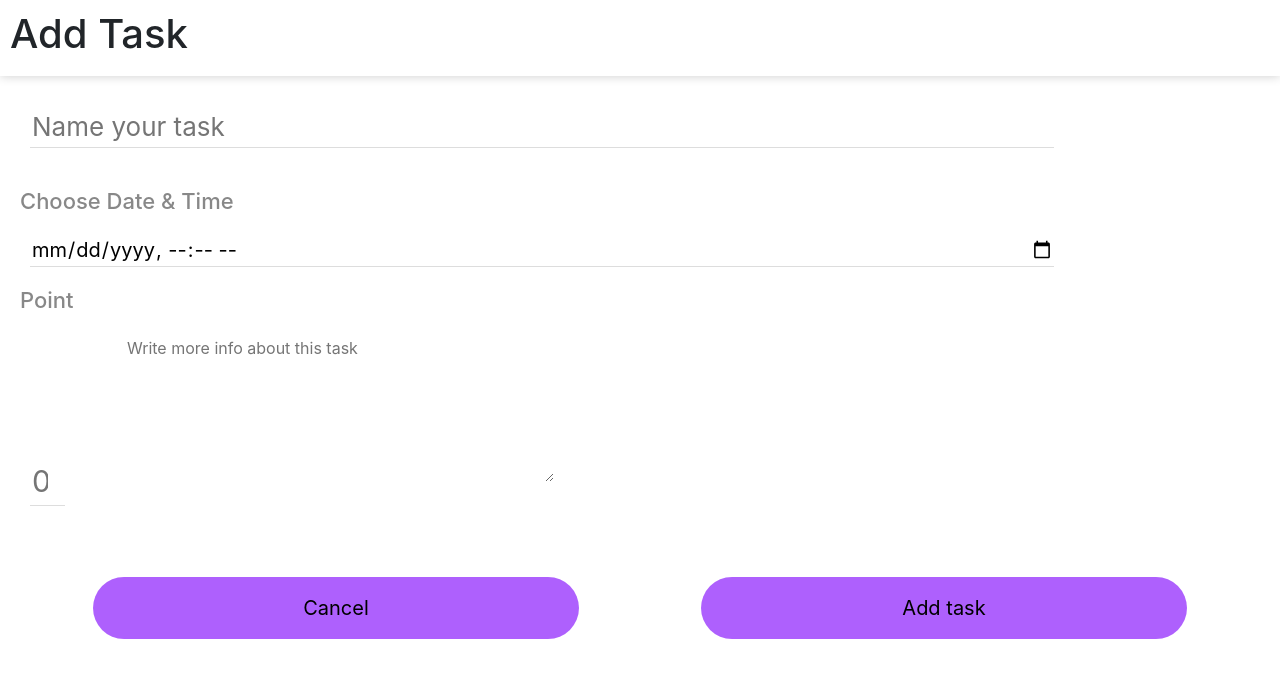
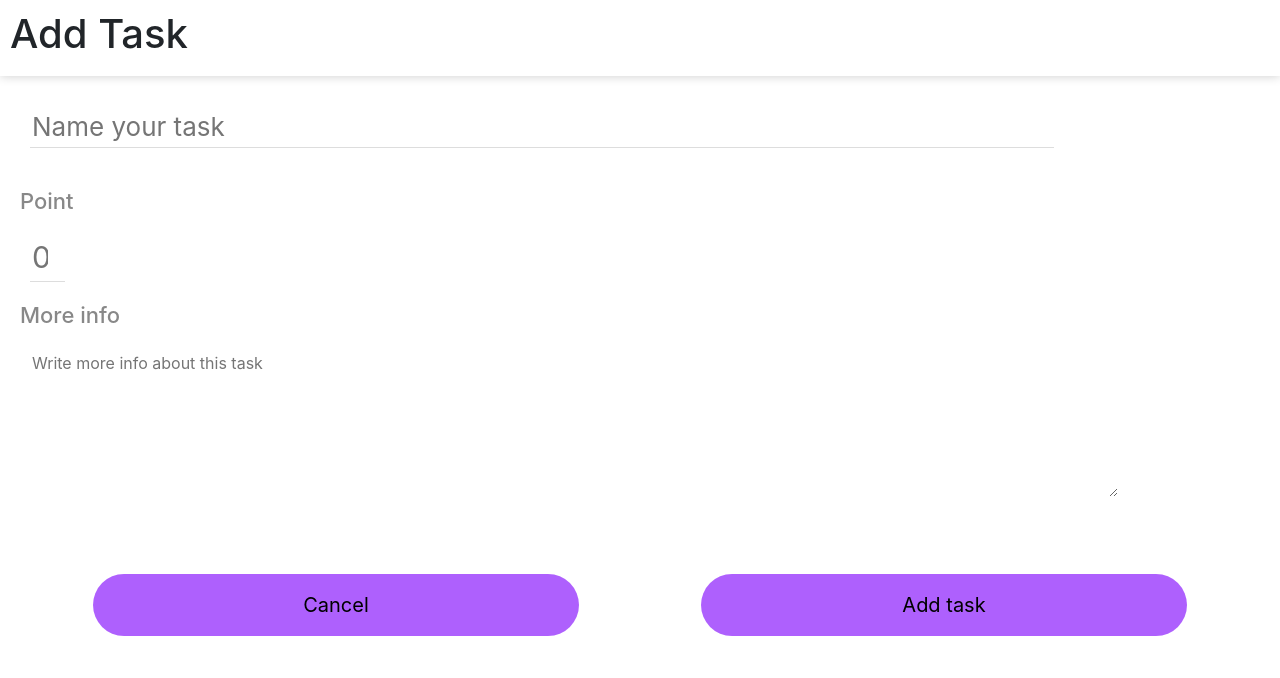
Before and after one commit to MeriDK/Childify, an Angular app in the folder front-end/: page /task/add in a window 1280 px wide. Shown: the top 678 px of the page. Built offline with nearby package versions, Linux system fonts and the light colour scheme; what ngx-cookie-service would draw is missing.

Commit message:
delete deadline in task

```diff
--- a/front-end/src/app/task-add/task-add.component.html
+++ b/front-end/src/app/task-add/task-add.component.html
@@ -8,10 +8,9 @@
     <h1 class="header-childify__title">Add Task</h1>
 </header>
 <input type="text" placeholder="Name your task" class="input-name_task">
-<h3>Choose Date & Time</h3>
-<input type="datetime-local">
 <h3>Point</h3>
 <input type="number" placeholder="0" class="input-point">
+<h3>More info</h3>
 <textarea name="Text1" cols="40" rows="6" placeholder="Write more info about this task"></textarea>
 <div class="button">
 <button class="btn_add" routerLink='../'>Cancel</button>
--- a/front-end/src/app/task-add/task-add.component.sass
+++ b/front-end/src/app/task-add/task-add.component.sass
@@ -34,6 +34,7 @@ textarea
   border: none
   margin: 10px 30px
   font-size: 16px
+  width: 85%
 
 .btn_add
   background-color: rgba(166, 79, 253, 0.9)
--- a/front-end/src/app/task-info-change/task-info-change.component.html
+++ b/front-end/src/app/task-info-change/task-info-change.component.html
@@ -12,10 +12,9 @@
     <h1 class="header-childify__title"><a routerLink='../'><i class="fas fa-chevron-left"></i></a>Info Task</h1>
 </header>
 <input type="text" placeholder="Name task" class="input-name_task">
-<h3>Choose Date & Time</h3>
-<input type="datetime-local" value="2020-04-25T12:00">
 <h3>Point</h3>
 <input type="number" placeholder="15" class="input-point">
+<h3>More info</h3>
 <textarea name="Text1" cols="40" rows="6">Lorem ipsum dolor sit amet, consectetur adipiscing elit.
 Phasellus rutrum ligula a velit tincidunt, a congue ipsum vehicula.
 Phasellus placerat nulla ut ipsum imperdiet vehicula.
--- a/front-end/src/app/task-info-change/task-info-change.component.sass
+++ b/front-end/src/app/task-info-change/task-info-change.component.sass
@@ -27,7 +27,7 @@ input
 
 
 .input-point
-	width: 35px
+	width: 65px
 	text-align: right
 	font-size: 30px
 
@@ -37,6 +37,7 @@ textarea
 	border: none
 	margin: 10px 30px
 	font-size: 16px
+	width: 85%
 
 
 .btn
--- a/front-end/src/app/task-info/task-info.component.html
+++ b/front-end/src/app/task-info/task-info.component.html
@@ -12,12 +12,11 @@
     <h1 class="header-childify__title"><a routerLink='../'><i class="fas fa-chevron-left"></i></a>Info Task</h1>
 </header>
 <h2 class="name-task">Name task</h2>
-<h3>Date & Time</h3>
-<h2>25.04.2020 12:00</h2>
 <h3>Point</h3>
 <h2>15</h2>
 <h3>Child</h3>
 <h2>Name Child</h2>
+<h3>More info</h3>
 <p>Lorem ipsum dolor sit amet, consectetur adipiscing elit.
  Phasellus rutrum ligula a velit tincidunt, a congue ipsum vehicula.<br>
   Phasellus placerat nulla ut ipsum imperdiet vehicula.<br>
--- a/front-end/src/app/task-info/task-info.component.sass
+++ b/front-end/src/app/task-info/task-info.component.sass
@@ -21,3 +21,4 @@ h2
 p
 	margin: 20px 20px
 	font-size: 18px
+	wight: 85%
```
